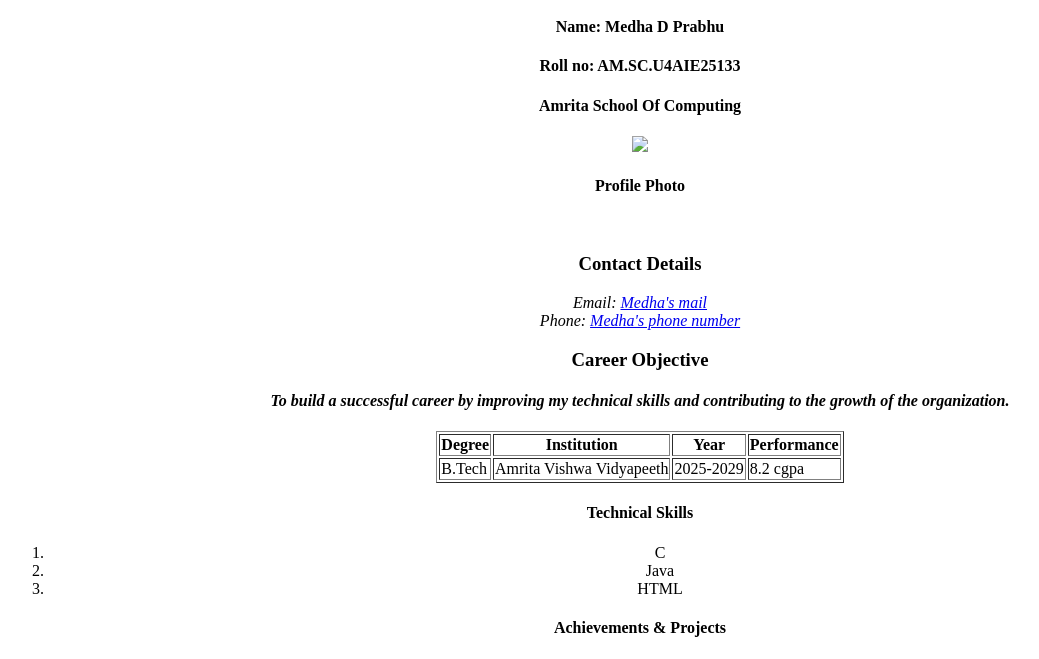
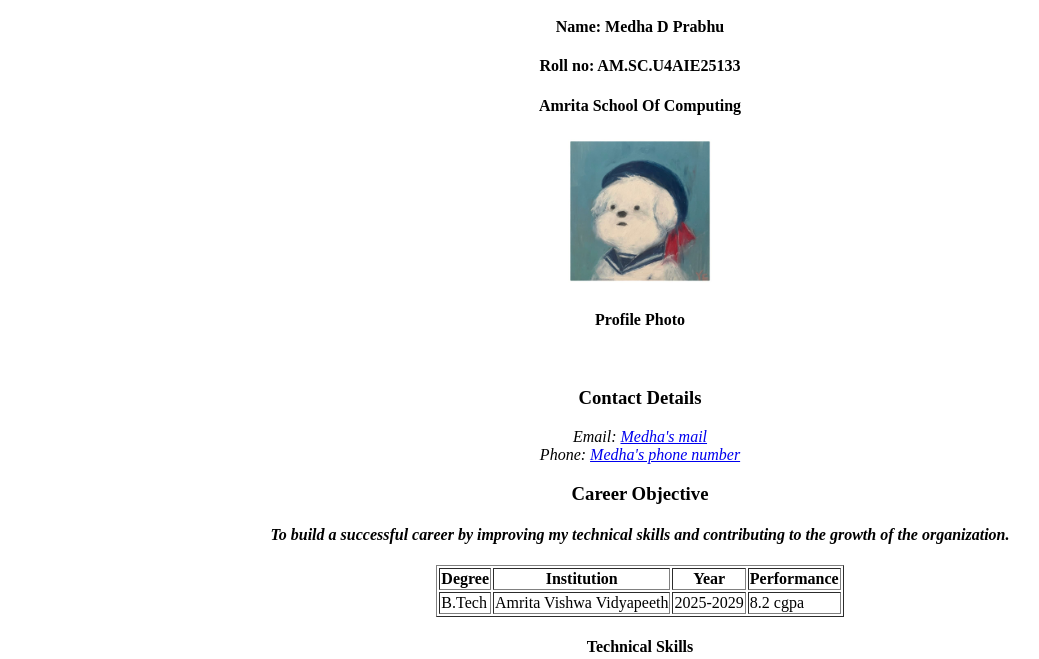
Before and after one commit to MedhaDPrabhu/MedhaDPrabhu.github.io, a plain HTML site: page index.html in a window 1280 px wide. Shown: the part 105-764 px from the top of the page, without its empty margins (0-1039 px from the left). Drawn offline with Linux system fonts and the light colour scheme.

Commit message:
Fix HTML structure and update profile image path

```diff
--- a/index.html
+++ b/index.html
@@ -18,7 +18,7 @@
    <h4>Roll no: AM.SC.U4AIE25133</h4>
    <h4>Amrita School Of Computing</h4>
 
-   <img src = "pics/profile.jpg" width="150">
+   <img src = "profile.jpg" width="150">
    <figure>
     <figcaption><h4>Profile Photo</h4></figcaption>
     </figure>
```
